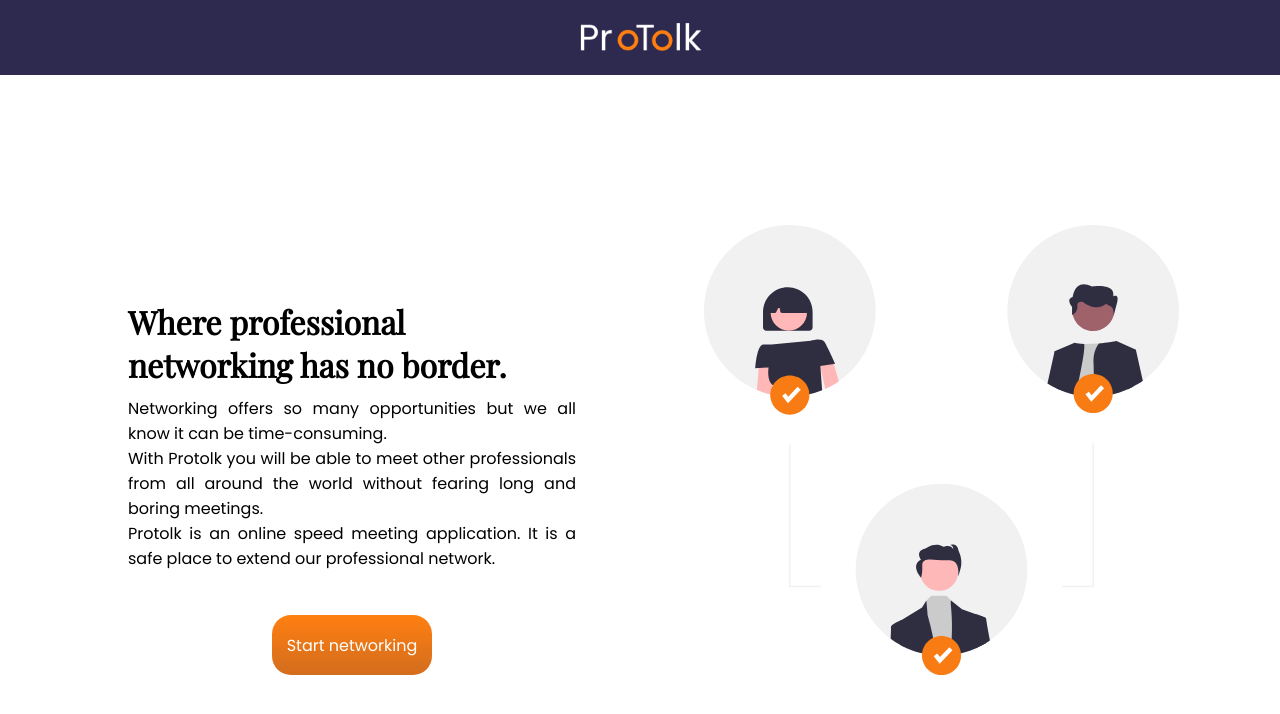
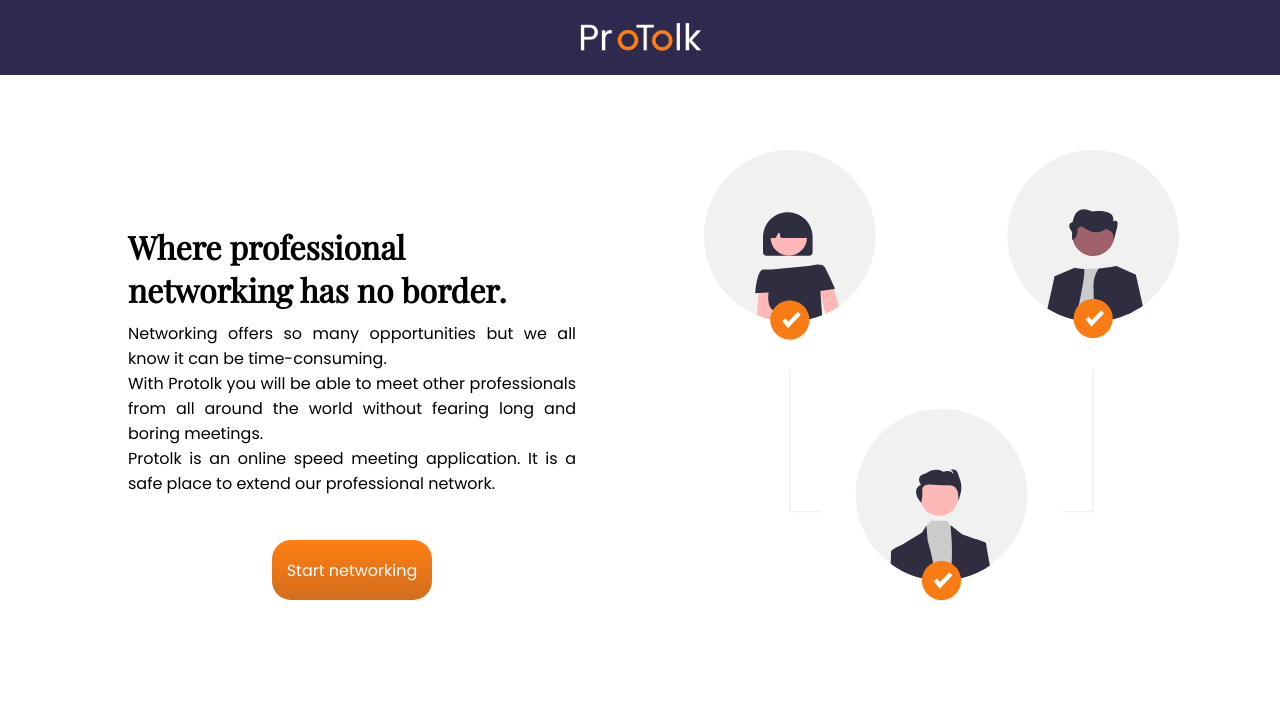
Before and after one commit to CyrielleAlbert/protolk, a React (Create React App) app: page / in a window 1280 px wide. Shown: the top 714 px of the page. Built offline with nearby package versions, Linux system fonts and the light colour scheme.

Commit message:
reduce margintop on login page

```diff
--- a/src/Pages/Login-styles.css
+++ b/src/Pages/Login-styles.css
@@ -7,7 +7,7 @@
 .content-grid{
     display:grid;
     grid-template-columns: 10% 35% 10% 35% 10%;
-    grid-template-rows: 150px 75px 250px 65px 60px;
+    grid-template-rows: 75px 75px 250px 65px 60px;
 }
 .left-a{
     grid-column-start: 2;
```
